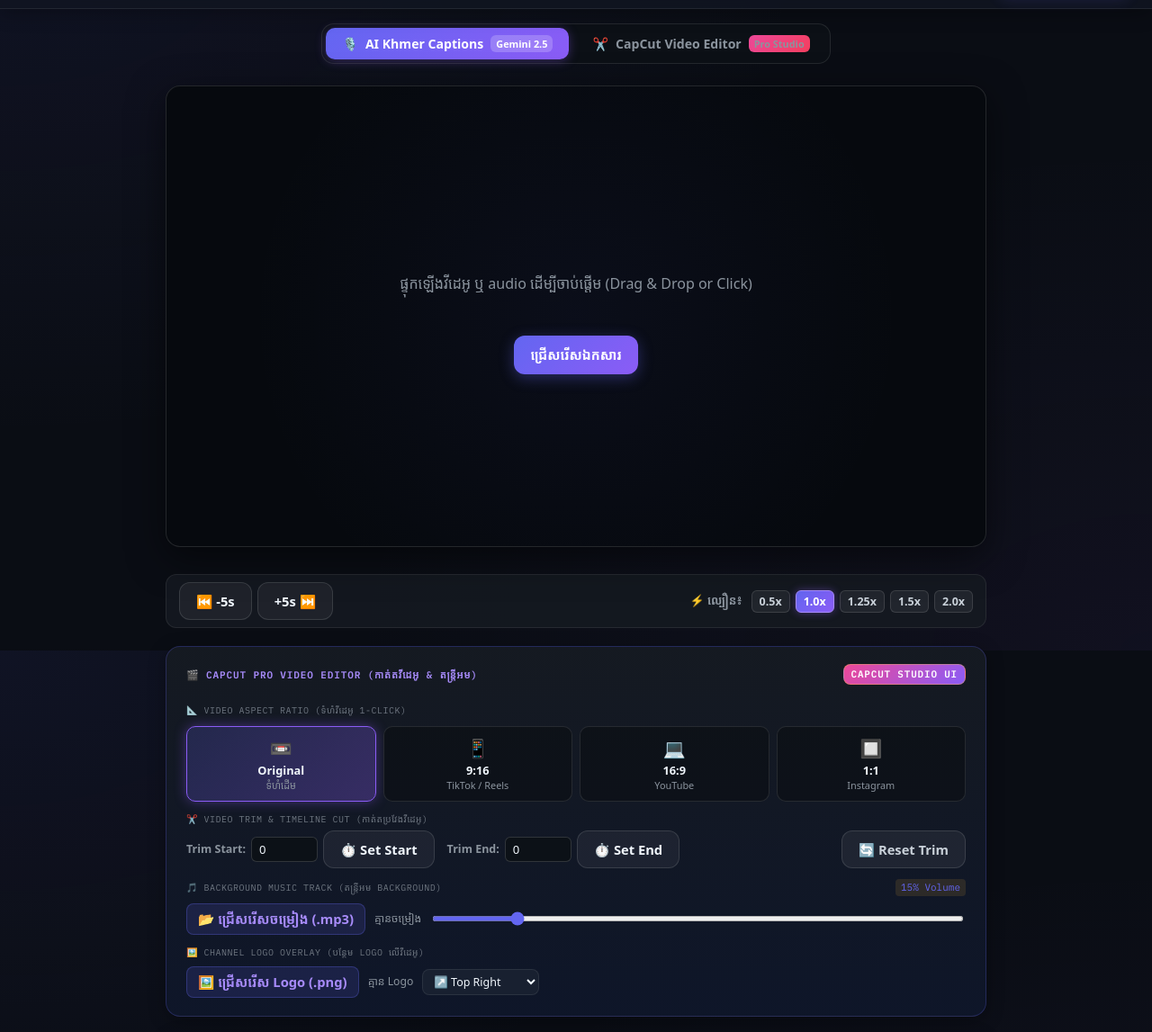
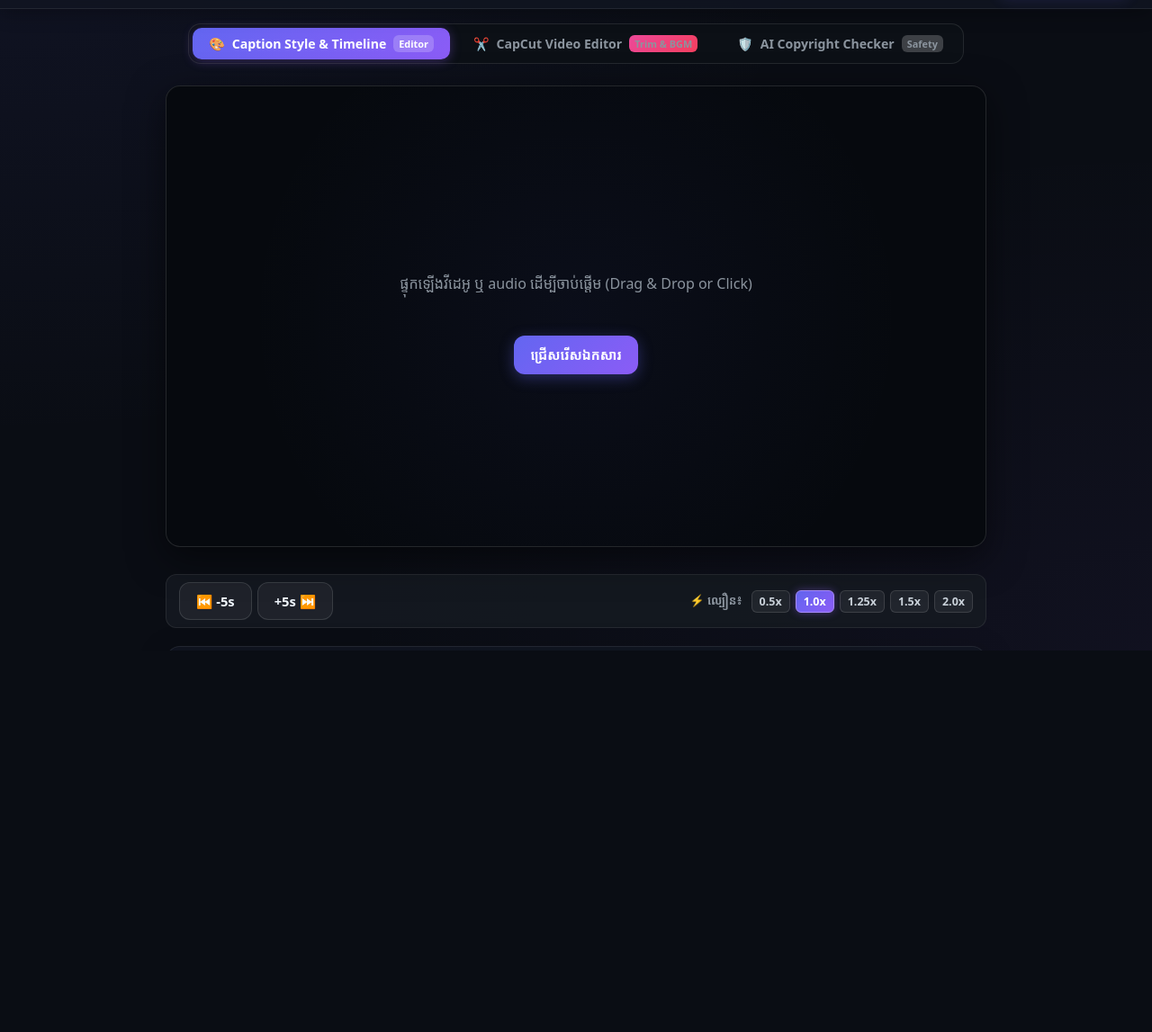
Before and after one commit to chhiengphouchhit-beep/CH-Auto-Subtitile-, a website: page public/index.html in a window 1280 px wide. Shown: the part 77-1224 px from the top of the page at 90% size. After the commit the page ends 800 px from the top, so only its background shows below. Drawn offline with Linux system fonts and the light colour scheme; no server answers; a web font is replaced by a local one.

Commit message:
feat: Convert UI into 100% 1-Page Fullscreen Desktop Dashboard with zero page scrolling and tabbed workspace panels

```diff
--- a/public/app.js
+++ b/public/app.js
@@ -966,30 +966,33 @@ function stopExportAnimation() {
 }
 
 // ---------------------------------------------------------------------------
-// CapCut Studio Navigation & Interactive Cards
-// ---------------------------------------------------------------------------
-
-const tabKhmerCaptions = document.getElementById('tab-khmer-captions');
-const tabCapcutEditor = document.getElementById('tab-capcut-editor');
+// 1-Page Studio Fullscreen Workspace Navigation Tabs
+// ---------------------------------------------------------------------------
+
+const tabWorkspaceStyle = document.getElementById('tab-workspace-style');
+const tabWorkspaceCapcut = document.getElementById('tab-workspace-capcut');
+const tabWorkspaceCopyright = document.getElementById('tab-workspace-copyright');
+
+const stylePanel = document.querySelector('.panel:not(.capcut-panel):not(.copyright-panel)');
 const capcutStudioPanel = document.getElementById('capcut-studio-panel');
-
-if (tabKhmerCaptions && tabCapcutEditor) {
-  tabKhmerCaptions.addEventListener('click', () => {
-    tabKhmerCaptions.classList.add('is-active');
-    tabCapcutEditor.classList.remove('is-active');
-    if (capcutStudioPanel) {
-      capcutStudioPanel.scrollIntoView({ behavior: 'smooth', block: 'center' });
-    }
-  });
-
-  tabCapcutEditor.addEventListener('click', () => {
-    tabCapcutEditor.classList.add('is-active');
-    tabKhmerCaptions.classList.remove('is-active');
-    if (capcutStudioPanel) {
-      capcutStudioPanel.scrollIntoView({ behavior: 'smooth', block: 'center' });
-    }
-  });
-}
+const copyrightCheckerPanel = document.getElementById('copyright-checker-panel');
+
+function switchWorkspaceTab(activeTab) {
+  if (tabWorkspaceStyle) tabWorkspaceStyle.classList.toggle('is-active', activeTab === 'style');
+  if (tabWorkspaceCapcut) tabWorkspaceCapcut.classList.toggle('is-active', activeTab === 'capcut');
+  if (tabWorkspaceCopyright) tabWorkspaceCopyright.classList.toggle('is-active', activeTab === 'copyright');
+
+  if (stylePanel) stylePanel.style.display = (activeTab === 'style') ? 'flex' : 'none';
+  if (capcutStudioPanel) capcutStudioPanel.style.display = (activeTab === 'capcut') ? 'flex' : 'none';
+  if (copyrightCheckerPanel) copyrightCheckerPanel.style.display = (activeTab === 'copyright') ? 'flex' : 'none';
+}
+
+if (tabWorkspaceStyle) tabWorkspaceStyle.addEventListener('click', () => switchWorkspaceTab('style'));
+if (tabWorkspaceCapcut) tabWorkspaceCapcut.addEventListener('click', () => switchWorkspaceTab('capcut'));
+if (tabWorkspaceCopyright) tabWorkspaceCopyright.addEventListener('click', () => switchWorkspaceTab('copyright'));
+
+// Default to Style tab
+switchWorkspaceTab('style');
 
 // Aspect Ratio Cards Click Listeners
 document.querySelectorAll('.ratio-card').forEach((card) => {
--- a/public/index.html
+++ b/public/index.html
@@ -87,18 +87,23 @@
     </div>
   </header>
 
-  <!-- CapCut Studio Navigation Tabs -->
+  <!-- CapCut Studio 1-Page Navigation Bar -->
   <div class="studio-nav-wrapper">
     <nav class="studio-nav-tabs">
-      <button type="button" id="tab-khmer-captions" class="nav-tab-btn is-active">
-        <span class="nav-tab-icon">🎙️</span>
-        <span class="nav-tab-title">AI Khmer Captions</span>
-        <span class="nav-tab-badge">Gemini 2.5</span>
+      <button type="button" id="tab-workspace-style" class="nav-tab-btn is-active">
+        <span class="nav-tab-icon">🎨</span>
+        <span class="nav-tab-title">Caption Style & Timeline</span>
+        <span class="nav-tab-badge">Editor</span>
       </button>
-      <button type="button" id="tab-capcut-editor" class="nav-tab-btn">
+      <button type="button" id="tab-workspace-capcut" class="nav-tab-btn">
         <span class="nav-tab-icon">✂️</span>
         <span class="nav-tab-title">CapCut Video Editor</span>
-        <span class="nav-tab-badge capcut-nav-badge">Pro Studio</span>
+        <span class="nav-tab-badge capcut-nav-badge">Trim & BGM</span>
+      </button>
+      <button type="button" id="tab-workspace-copyright" class="nav-tab-btn">
+        <span class="nav-tab-icon">🛡️</span>
+        <span class="nav-tab-title">AI Copyright Checker</span>
+        <span class="nav-tab-badge copyright-nav-badge">Safety</span>
       </button>
     </nav>
   </div>
--- a/public/styles.css
+++ b/public/styles.css
@@ -16,7 +16,7 @@
 }
 
 *{ box-sizing: border-box; }
-html, body{ height: 100%; margin: 0; }
+html, body{ height: 100vh; margin: 0; overflow: hidden; }
 body{
   background: var(--bg);
   background-image:
```
